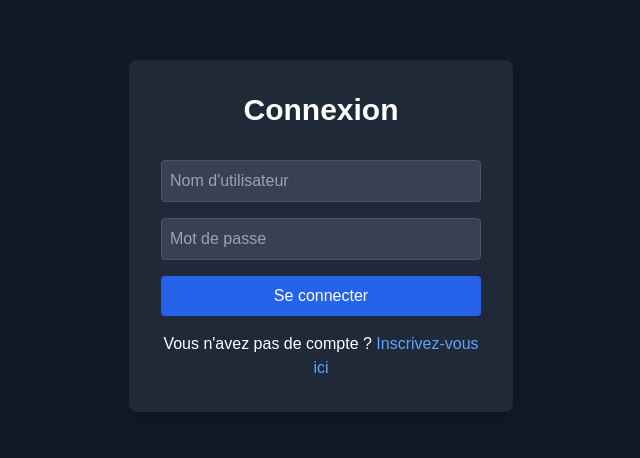
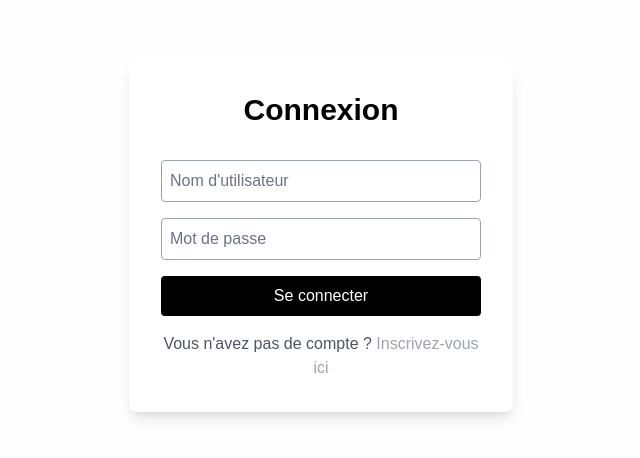
Before and after one commit to jclaudan/CodeSnippet, a Next.js app in the folder Frontend/: page /login in a window 1280 px wide. Shown: the part 164-622 px from the top of the page, without its empty margins (319-959 px from the left). Built offline with nearby package versions, Linux system fonts and the light colour scheme.

Commit message:
feat: toast on copy

```diff
--- a/Frontend/package.json
+++ b/Frontend/package.json
@@ -14,7 +14,8 @@
     "react": "^19.0.0",
     "react-dom": "^19.0.0",
     "react-icons": "^5.4.0",
-    "react-syntax-highlighter": "^15.6.1"
+    "react-syntax-highlighter": "^15.6.1",
+    "react-toastify": "^11.0.3"
   },
   "devDependencies": {
     "@types/react": "19.0.8",
--- a/Frontend/src/app/components/SnippetList.jsx
+++ b/Frontend/src/app/components/SnippetList.jsx
@@ -2,6 +2,8 @@ import React from "react";
 import { Prism as SyntaxHighlighter } from "react-syntax-highlighter";
 import { vscDarkPlus } from "react-syntax-highlighter/dist/esm/styles/prism";
 import { IoCopyOutline } from "react-icons/io5";
+import { ToastContainer, toast } from "react-toastify";
+import "react-toastify/dist/ReactToastify.css";
 
 const SnippetList = ({ snippets }) => {
   const handleCopy = (text) => {
@@ -9,6 +11,9 @@ const SnippetList = ({ snippets }) => {
       .writeText(text)
       .then(() => {
         console.log("Texte copié dans le presse-papiers");
+        toast.success("Texte copié !", {
+          className: "custom-toast",
+        });
       })
       .catch((err) => {
         console.error("Erreur lors de la copie du texte : ", err);
@@ -16,6 +21,7 @@ const SnippetList = ({ snippets }) => {
   };
 
   return (
+    <>
       <div className="mt-8 w-full">
         <div className="grid grid-cols-1 md:grid-cols-2 lg:grid-cols-3 gap-6">
           {snippets.length === 0 ? (
@@ -47,6 +53,16 @@ const SnippetList = ({ snippets }) => {
           )}
         </div>
       </div>
+      <ToastContainer
+        position="bottom-left"
+        autoClose={5000}
+        hideProgressBar={false}
+        closeOnClick
+        pauseOnHover
+        draggable
+        pauseOnFocusLoss
+      />
+    </>
   );
 };
 
--- a/Frontend/src/app/login/page.jsx
+++ b/Frontend/src/app/login/page.jsx
@@ -42,9 +42,9 @@ const Login = () => {
   };
 
   return (
-    <div className="flex items-center justify-center min-h-screen bg-gray-900">
-      <div className="bg-gray-800 p-8 rounded-lg shadow-lg w-96">
-        <h2 className="text-3xl font-bold text-center text-white mb-4">
+    <div className="flex items-center justify-center min-h-screen bg-white/95">
+      <div className="bg-white p-8 rounded-lg shadow-lg w-96">
+        <h2 className="text-3xl font-bold text-center text-black mb-4">
           Connexion
         </h2>
         {successMessage && (
@@ -58,7 +58,7 @@ const Login = () => {
             required
             value={username}
             onChange={(e) => setUsername(e.target.value)}
-            className="w-full p-2 border border-gray-600 rounded mt-4 bg-gray-700 text-white placeholder-gray-400"
+            className="w-full p-2 border border-gray-400 rounded mt-4 bg-white text-black placeholder-gray-500 outline-none focus:ring-1 focus:ring-black"
           />
           <input
             type="password"
@@ -66,18 +66,18 @@ const Login = () => {
             required
             value={password}
             onChange={(e) => setPassword(e.target.value)}
-            className="w-full p-2 border border-gray-600 rounded mt-4 bg-gray-700 text-white placeholder-gray-400"
+            className="w-full p-2 border border-gray-400 rounded mt-4 bg-white text-black placeholder-gray-500 outline-none focus:ring-1 focus:ring-black"
           />
           <button
             type="submit"
-            className="w-full bg-blue-600 text-white p-2 rounded mt-4 hover:bg-blue-500 transition duration-200"
+            className="w-full bg-black text-white p-2 rounded mt-4 hover:scale-[1.02] transition duration-200"
           >
             Se connecter
           </button>
         </form>
-        <p className="text-center text-white mt-4">
+        <p className="text-center text-gray-600 mt-4">
           Vous n'avez pas de compte ?{" "}
-          <a href="/register" className="text-blue-400 hover:underline">
+          <a href="/register" className="text-gray-400 hover:underline">
             Inscrivez-vous ici
           </a>
         </p>
--- a/Frontend/src/app/register/page.jsx
+++ b/Frontend/src/app/register/page.jsx
@@ -43,9 +43,9 @@ const Register = () => {
   };
 
   return (
-    <div className="flex items-center justify-center min-h-screen bg-gray-900">
-      <div className="bg-gray-800 p-8 rounded-lg shadow-lg w-96">
-        <h2 className="text-3xl font-bold text-center text-white mb-4">
+    <div className="flex items-center justify-center min-h-screen bg-white/95">
+      <div className="bg-white p-8 rounded-lg shadow-lg w-96">
+        <h2 className="text-3xl font-bold text-center text-black mb-4">
           Inscription
         </h2>
         {successMessage && (
@@ -59,7 +59,7 @@ const Register = () => {
             required
             value={username}
             onChange={(e) => setUsername(e.target.value)}
-            className="w-full p-2 border border-gray-600 rounded mt-4 bg-gray-700 text-white placeholder-gray-400"
+            className="w-full p-2 border border-gray-400 rounded mt-4  text-black placeholder-gray-400  outline-none focus:ring-1 focus:ring-black"
           />
           <input
             type="password"
@@ -67,18 +67,18 @@ const Register = () => {
             required
             value={password}
             onChange={(e) => setPassword(e.target.value)}
-            className="w-full p-2 border border-gray-600 rounded mt-4 bg-gray-700 text-white placeholder-gray-400"
+            className="w-full p-2 border border-gray-400 rounded mt-4 text-black placeholder-gray-400  outline-none focus:ring-1 focus:ring-black"
           />
           <button
             type="submit"
-            className="w-full bg-blue-600 text-white p-2 rounded mt-4 hover:bg-blue-500 transition duration-200"
+            className="w-full bg-black text-white p-2 rounded mt-4 hover:scale-[1.01] transition duration-200"
           >
             S'inscrire
           </button>
         </form>
-        <p className="text-center text-white mt-4">
+        <p className="text-center text-gray-600 mt-4">
           Vous avez déjà un compte ?{" "}
-          <a href="/login" className="text-blue-400 hover:underline">
+          <a href="/login" className="text-gray-400 hover:underline">
             Connectez-vous ici
           </a>
         </p>
```
Also changed, not shown: 1 other file (tests, documents, lock files or other folders). Lines whose indentation alone changed are shown as unchanged.
